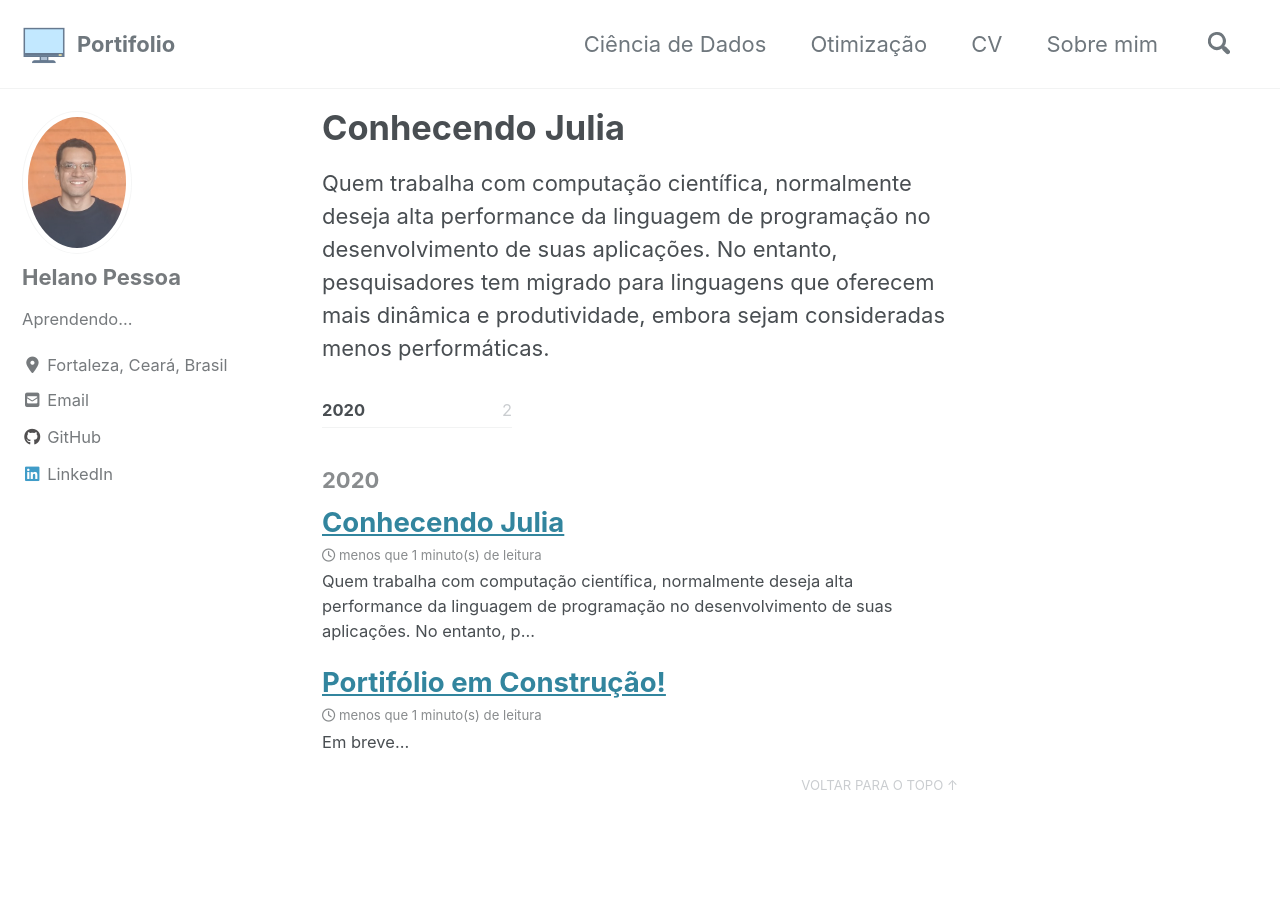
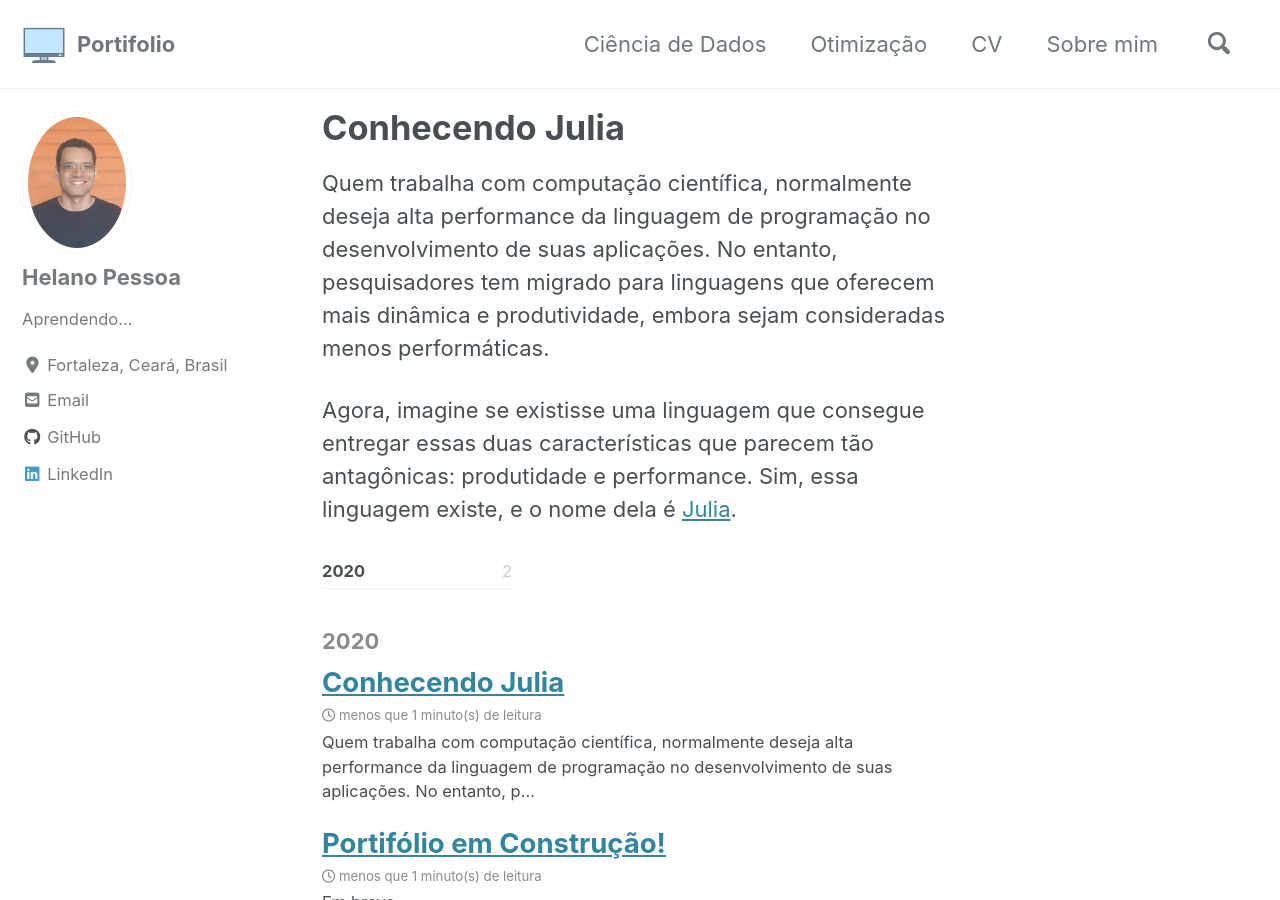
Before and after one commit to helano-pessoa/helano-pessoa.github.io, a Jekyll site: the page built from _posts/2020-04-29-conhecendo-julia.md, in a window 1280 px wide and 900 px high. Built offline with Jekyll 4.4.1, drawn with Linux system fonts in a browser that asks for light colours; cached includes are drawn as plain includes; nearby versions of some CDN libraries.

Commit message:
first post test

```diff
--- a/_posts/2020-04-29-conhecendo-julia.md
+++ b/_posts/2020-04-29-conhecendo-julia.md
@@ -11,3 +11,5 @@
 ---
 
 Quem trabalha com computação científica, normalmente deseja alta performance da linguagem de programação no desenvolvimento de suas aplicações. No entanto, pesquisadores tem migrado para linguagens que oferecem mais dinâmica e produtividade, embora sejam consideradas menos performáticas.
+
+Agora, imagine se existisse uma linguagem que consegue entregar essas duas características que parecem tão antagônicas: produtidade e performance. Sim, essa linguagem existe, e o nome dela é [Julia](https://julialang.org/){:target="_blank"}.
```
